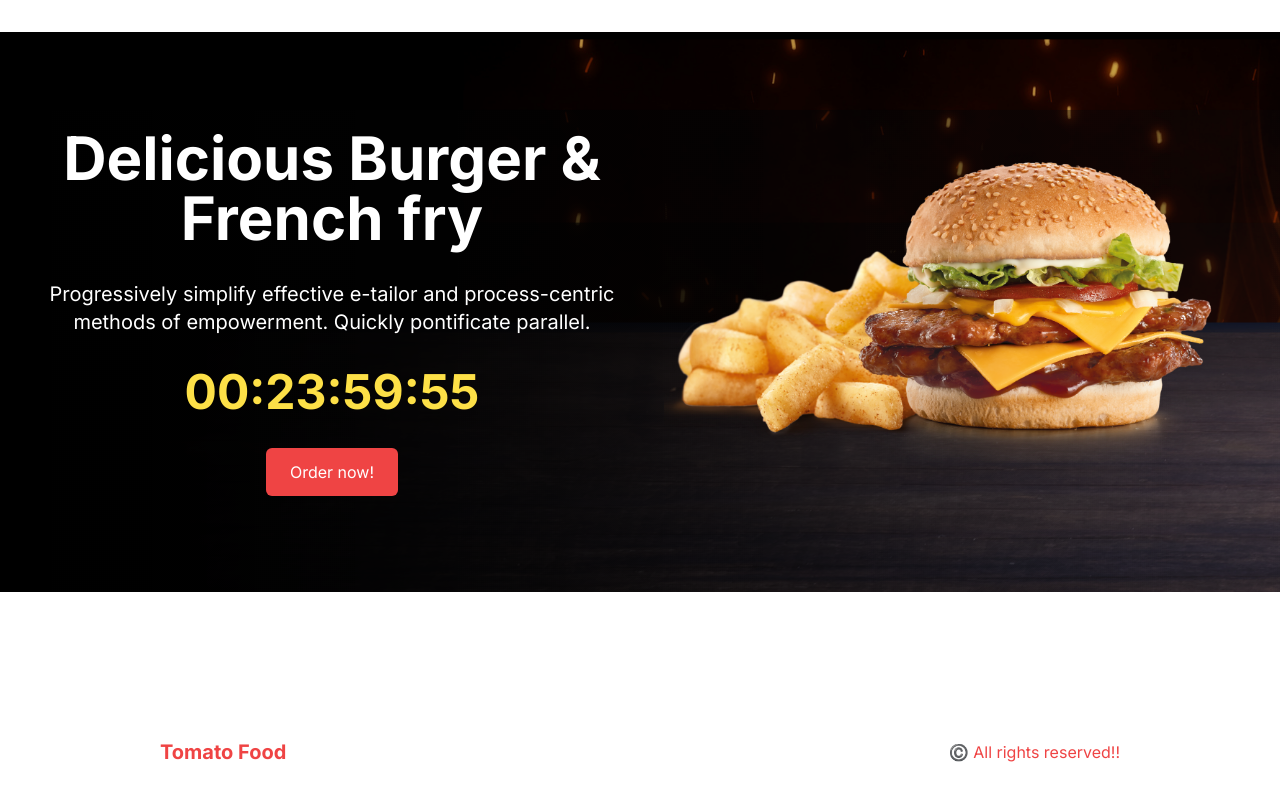
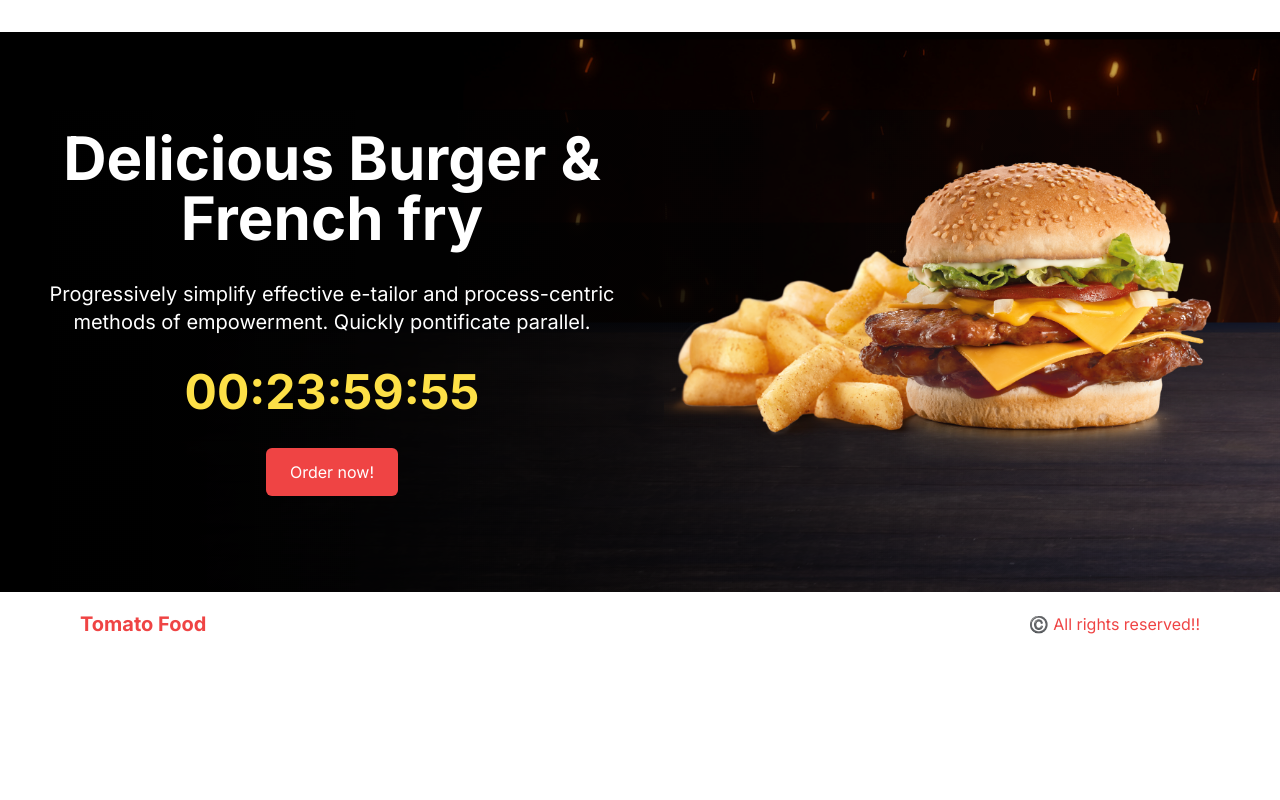
Before and after one commit to vishalmishradev/tomato, a Next.js app: page / in a window 1280 px wide. Shown: the part 1488-2288 px from the top of the page. After the commit the page ends 2144 px from the top, so only its background shows below. Built offline with nearby package versions, Linux system fonts and the light colour scheme.

Commit message:
reduced footer height

```diff
--- a/src/components/Footer.tsx
+++ b/src/components/Footer.tsx
@@ -3,7 +3,7 @@
 
 const Footer = () => {
   return (
-    <div className='h-12 md:h-24 p-4 lg:p-20 xl:p-40 text-red-500 flex items-center justify-between'>
+    <div className='h-12 md:h-16 px-4 lg:px-20 text-red-500 flex items-center justify-between'>
       <Link href="/" className='font-bold text-xl'> Tomato Food </Link>
       <p> ©️ All rights reserved!!</p>
     </div>
```
